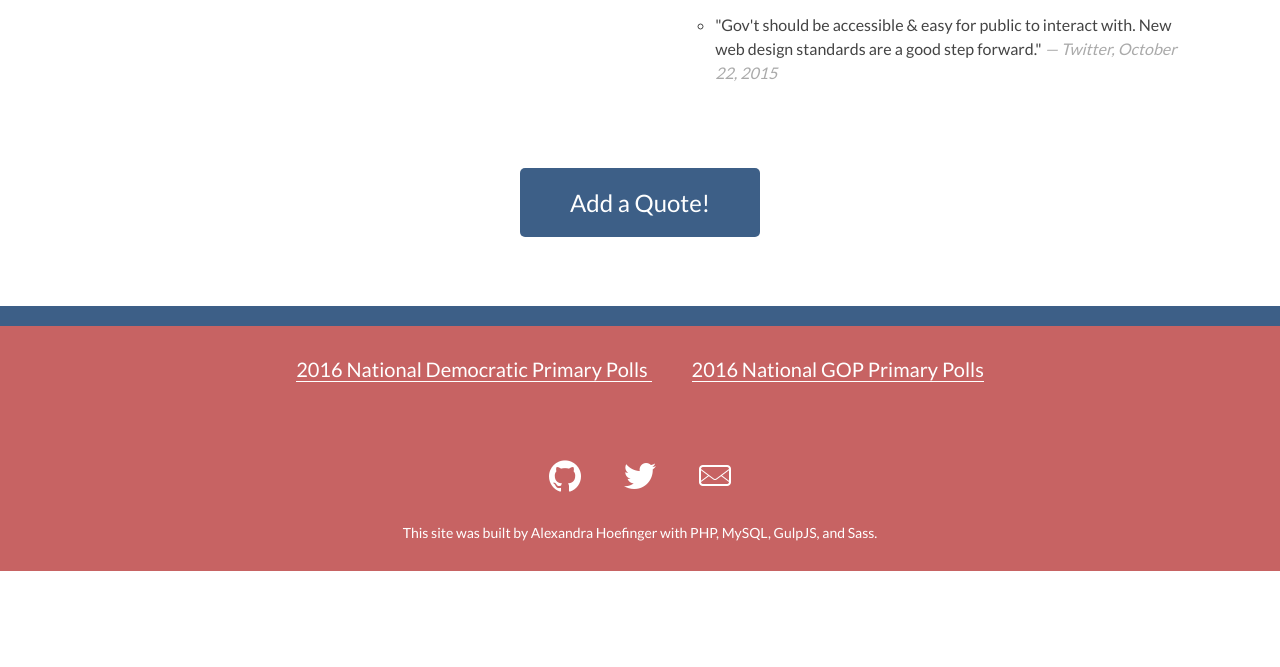
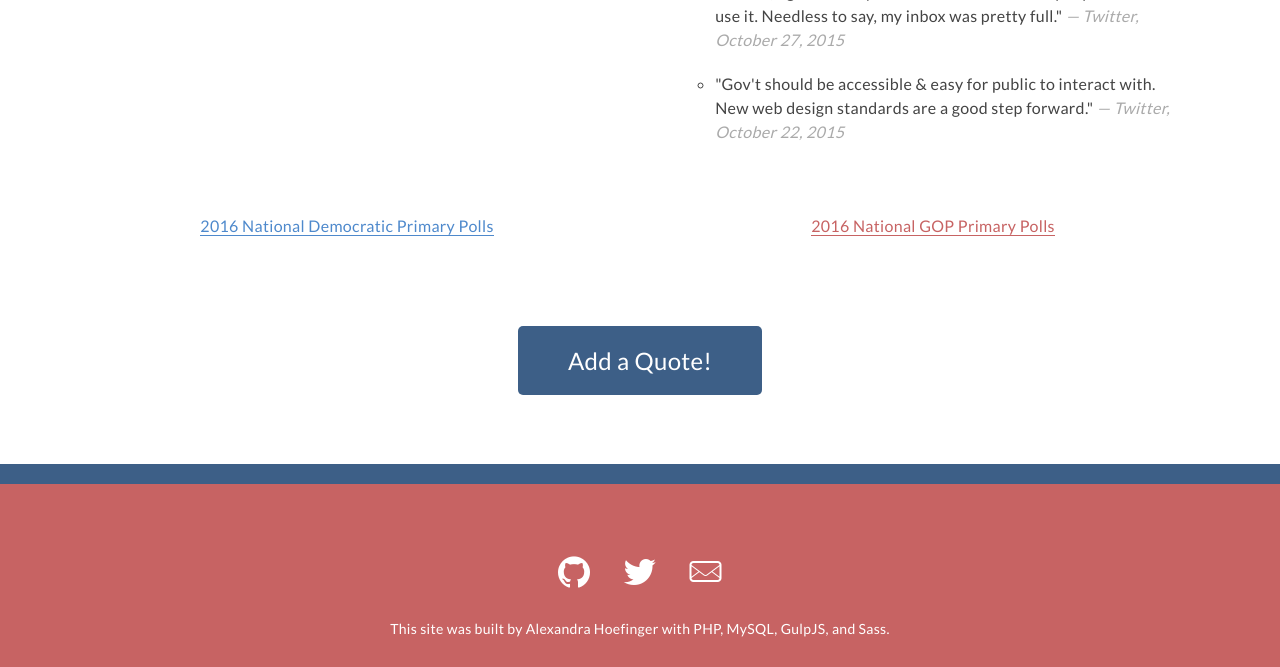
Before and after one commit to ahoef/2016-presidential-candidate-data-app, a PHP site: page / in a window 1280 px wide. Shown: the part 3405-4072 px from the top of the page. Before the commit the page ends 3976 px from the top, so only its background shows below. Run offline with PHP 8.4, Linux system fonts and the light colour scheme; data comes from the database, SQL or seed files in the repository; style sheets or scripts are compiled from the project's sources; some libraries are stand-ins or nearby versions.

Commit message:
remove polls links from footer and tweak footer styles

```diff
--- a/index.php
+++ b/index.php
@@ -158,6 +158,20 @@
 				</li>
 			</ul>
 
+			<ul class="small-block-grid-1 medium-block-grid-2 large-block-grid-2 polls-links">
+				<li class="polls-link">
+					<a href="http://elections.huffingtonpost.com/pollster/2016-national-democratic-primary" class="blue">
+						2016 National Democratic Primary Polls
+					</a>
+				</li>
+
+				<li class="polls-link">
+					<a href="http://elections.huffingtonpost.com/pollster/2016-national-gop-primary">
+						2016 National GOP Primary Polls
+					</a>
+				</li>
+			</ul>
+
 		</section>
 
 		<section class="add-quote">
@@ -166,14 +180,6 @@
 	</body>
 
 	<footer>
-
-		<!-- <p>Visit these links to view the most up-to-date poll results for each party:</p> -->
-		<a href="http://elections.huffingtonpost.com/pollster/2016-national-democratic-primary">
-			2016 National Democratic Primary Polls
-		</a>
-		<a href="http://elections.huffingtonpost.com/pollster/2016-national-gop-primary">
-			2016 National GOP Primary Polls
-		</a>
 
 		<ul class="social-links">
             <li><a href="https://github.com/ahoef" target="_blank"><i class="icon-github"></i></a></li>
--- a/styles/src/_styles.scss
+++ b/styles/src/_styles.scss
@@ -1,6 +1,7 @@
 body {
 	font-family: $sans-serif;
 	color: $blackish;
+	letter-spacing: .02em;
 
 	input {
 		color: $blackish;
@@ -11,7 +12,7 @@ body {
 		background-color: #3D5F87;
 	    color: white;
 	    border-bottom: 20px solid #C76363;
-	    padding: 50px;
+	    padding: 40px;
 		h1 {
 			font-family: 'Raleway', sans-serif;
 			font-weight: 800;
@@ -59,17 +60,29 @@ body {
 			margin: 0;
 
 		}
-
 	}
 
 	&.dark {
 		color: $blackish;
 	}
 	.quote {
-		margin-bottom: 15px;
+		margin-bottom: 20px;
 		.quote-data {
 			color: #aaa;
 			font-style: italic;
+		}
+	}
+
+	.polls-links {
+		text-align: center;
+		margin-top: 50px;
+		a {
+			text-decoration: none;
+			border-bottom: 1px solid;
+			color: #C76363;
+			&.blue {
+				color: #4E89CC;
+			}
 		}
 	}
 
@@ -97,13 +110,6 @@ footer {
     color: white;
     border-top: 20px solid #3D5F87;
     padding: 28px;
-    a {
-    	color: white;
-    	text-decoration: none;
-    	margin: 0 20px;
-    	border-bottom: 1px solid white;
-    	font-size: 20px;
-    }
     aside {
     	// margin: 45px 0 35px 0;
     	font-size: 14px;
@@ -111,11 +117,14 @@ footer {
     .social-links {
     	list-style: none;
     	padding-left: 0;
-    	margin: 70px 0 20px 0;
+    	margin: 38px 0 20px 0;
     	li {
     		display: inline-block;
     	}
     	a {
+    		margin: 0 15px;
+    		color: white;
+    		text-decoration: none;
     		border-bottom: none;
     		font-size: 32px;
     		@include fadeOpacity(.1s);
```
